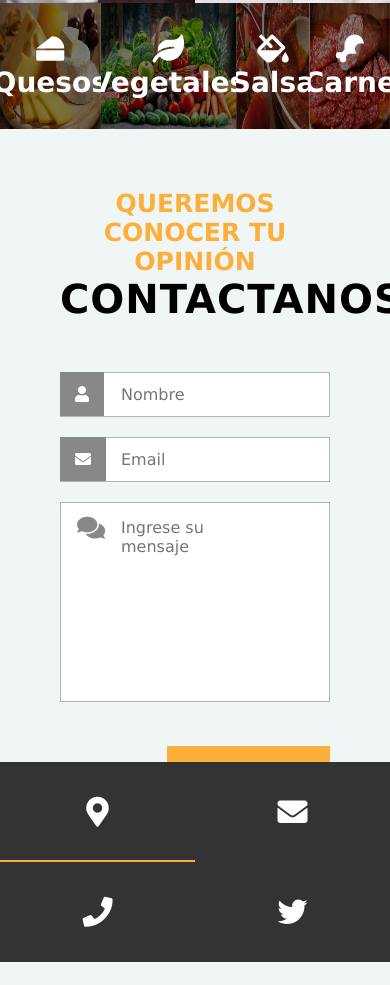
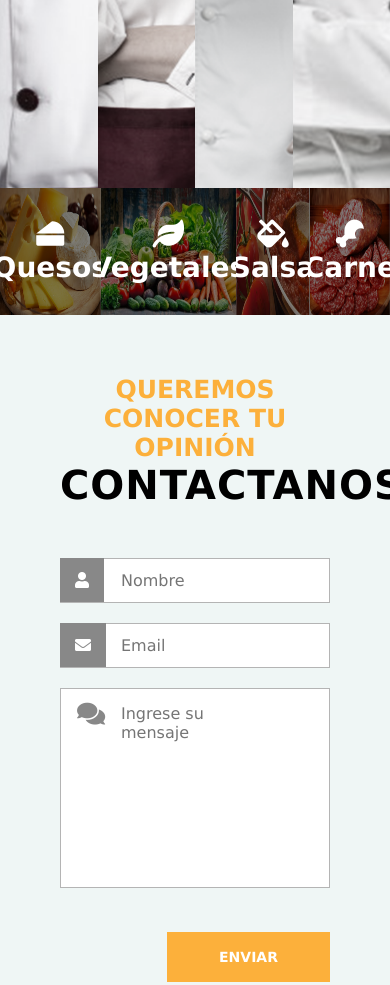
Before and after one commit to Rosariobelenn/World-Pizza, a plain HTML site: page index.html in a window 390 px wide. Shown: the part 2196-3181 px from the top of the page. Before the commit the page ends 3158 px from the top, so only its background shows below. Drawn offline with Linux system fonts and the light colour scheme.

Commit message:
Camnbios en el responsive

```diff
--- a/css/styles.css
+++ b/css/styles.css
@@ -255,7 +255,7 @@ text-transform:uppercase;
 
 #servicios{
 
-    height: 70vh;
+    height: 100%;
     background: #FFF;
     padding: 40px;
 
@@ -509,8 +509,8 @@ height: 30vh;
 /*¨SECCION CONTACTO*/
 
 #contacto{
-    height:75vh;
-    padding:60px;
+    height:100%;
+    padding: 60px 60px 100px 60px;
     position:relative;
 }
 
```
